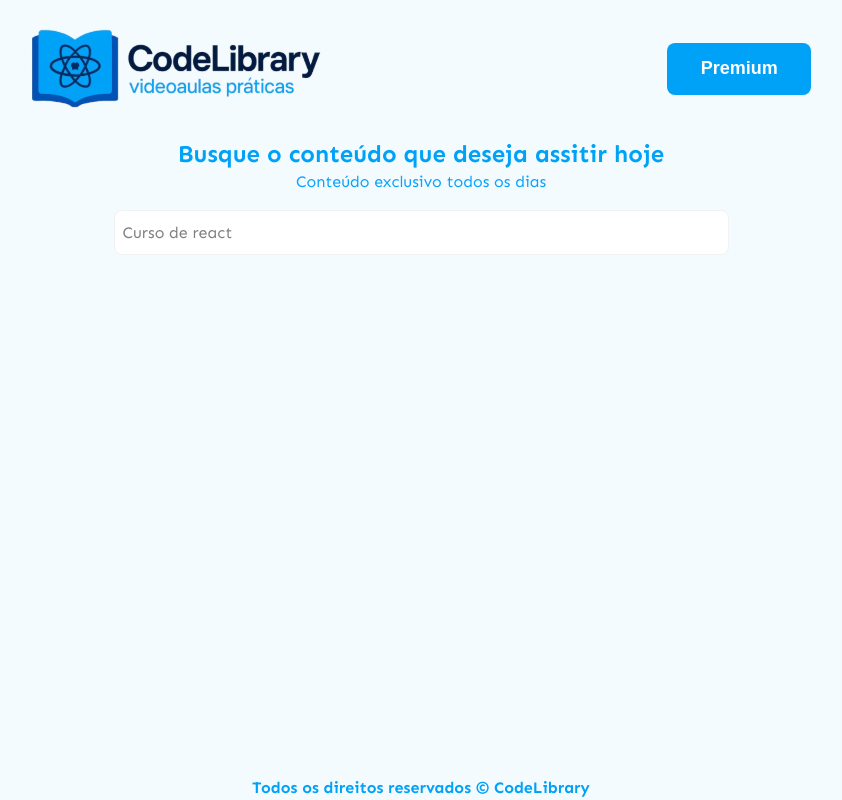
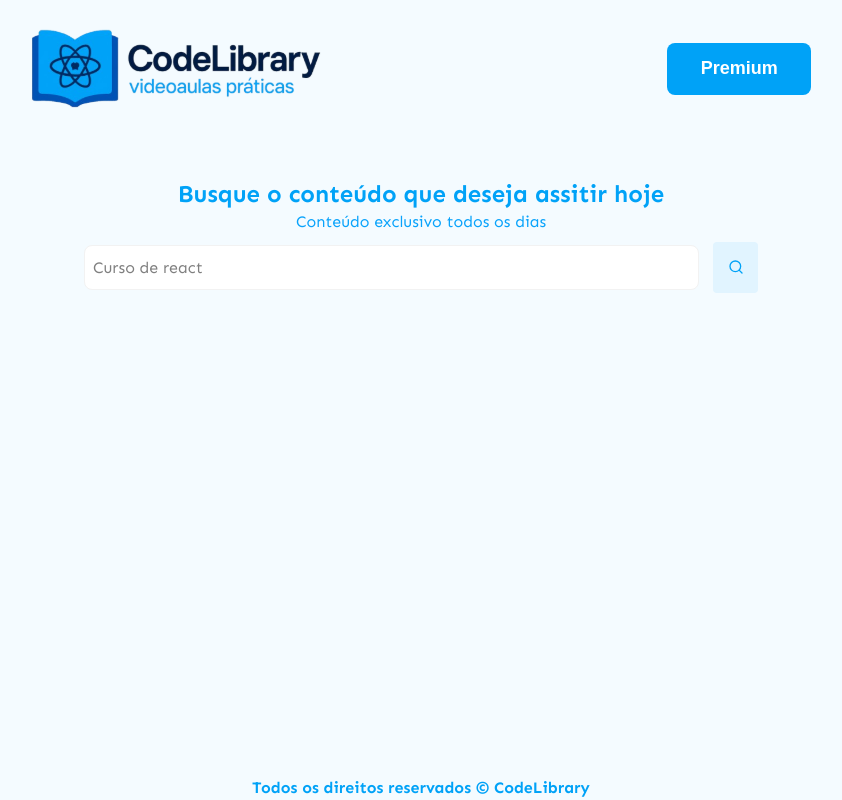
Before and after one commit to pedroGermano/codelibrary, a React (Vite) app: page / in a window 1280 px wide. Shown: the whole page, without its empty margins (219-1061 px from the left). Built offline with nearby package versions, Linux system fonts and the light colour scheme.

Commit message:
feat: component filter create

```diff
--- a/package.json
+++ b/package.json
@@ -11,6 +11,7 @@
   },
   "dependencies": {
     "@tailwindcss/vite": "^4.1.17",
+    "lucide-react": "^0.555.0",
     "react": "^19.2.0",
     "react-dom": "^19.2.0",
     "tailwindcss": "^4.1.17"
--- a/src/components/Filter.tsx
+++ b/src/components/Filter.tsx
@@ -1,17 +1,24 @@
+import { Search } from "lucide-react";
+
 export function Filter() {
   return (
-    <div className="flex flex-col items-center">
+    <div className="flex flex-col items-center mt-10">
       <h1 className="text-2xl font-bold text-[#00A2F7]">
         Busque o conteúdo que deseja assitir hoje
       </h1>
       <p className="text-base font-medium  text-[#09A3FB]">
         Conteúdo exclusivo todos os dias
       </p>
-      <input
-        className="bg-white w-[615px] h-[45px] mt-4 p-2 rounded-lg border border-[#f2f2f2] outline-0"
-        type="text"
-        placeholder="Curso de react"
-      />
+      <div className="flex gap-3.5 items-center mt-2">
+        <input
+          className="bg-white w-[615px] h-[45px] p-2 rounded-lg border border-[#f2f2f2] outline-0"
+          type="text"
+          placeholder="Curso de react"
+        />
+        <div className="flex justify-center items-center rounded-sm h-[51px] w-[45px] bg-[#E1F4FF]  ">
+          <Search className=" text-[#00a2f7] " size={16} />
+        </div>
+      </div>
     </div>
   );
 }
```
Also changed, not shown: 1 other file (tests, documents, lock files or other folders).
